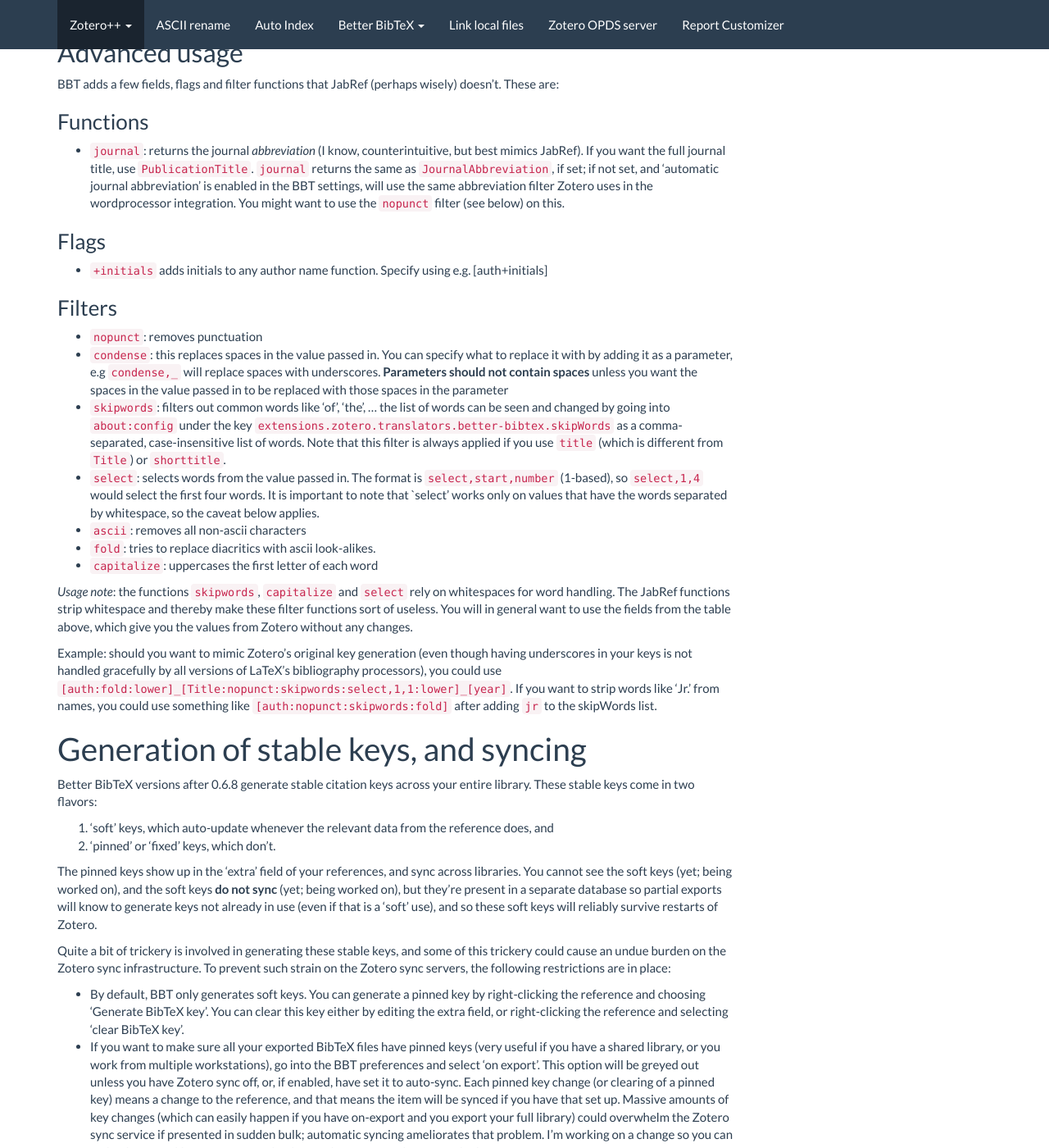
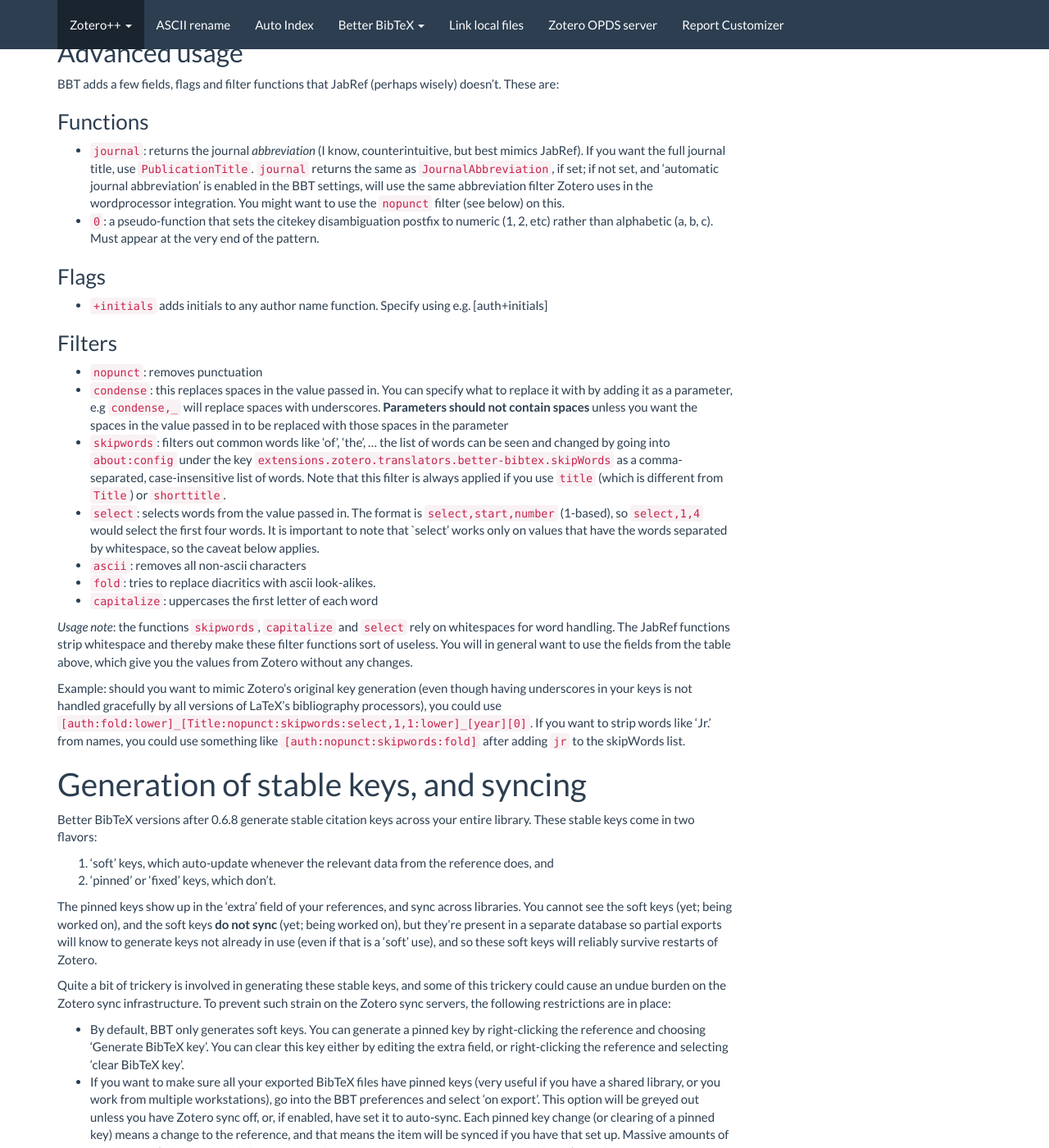
Before and after one commit to edwinksl/ZotPlus.github.io, a Jekyll site: the page built from better-bibtex/citation-keys.md, in a window 1280 px wide and 1400 px high, scrolled down 1929 px. Shown: the whole window at 82% size. Built offline with Jekyll 4.4.1, drawn with Linux system fonts in a browser that asks for light colours; nearby versions of some CDN libraries.

Commit message:
better-bibtex 1.0.8 / link-local-files 0.0.9 / report-customizer 0.2.13 / debug-bridge 0.1.0 / ascii-rename 0.0.40 / auto-index 0.0.36 / opds 0.0.10

```diff
--- a/better-bibtex/citation-keys.md
+++ b/better-bibtex/citation-keys.md
@@ -101,6 +101,8 @@
   full journal title, use `PublicationTitle`. `journal` returns the same as `JournalAbbreviation`, if set; if not
   set, and 'automatic journal abbreviation' is enabled in the BBT settings, will use the same abbreviation filter Zotero
   uses in the wordprocessor integration. You might want to use the `nopunct` filter (see below) on this.
+- `0`: a pseudo-function that sets the citekey disambiguation postfix to numeric (1, 2, etc) rather than alphabetic (a,
+  b, c). Must appear at the very end of the pattern.
 
 ### Flags
 
@@ -129,7 +131,7 @@
 
 Example: should you want to mimic Zotero's original key generation (even though having underscores in your keys is not
 handled gracefully by all versions of LaTeX's bibliography processors), you could use
-`[auth:fold:lower]_[Title:nopunct:skipwords:select,1,1:lower]_[year]`. If you want to strip words like 'Jr.' from names,
+`[auth:fold:lower]_[Title:nopunct:skipwords:select,1,1:lower]_[year][0]`. If you want to strip words like 'Jr.' from names,
 you could use something like `[auth:nopunct:skipwords:fold]` after adding `jr` to the skipWords list.
 
 # Generation of stable keys, and syncing
```
